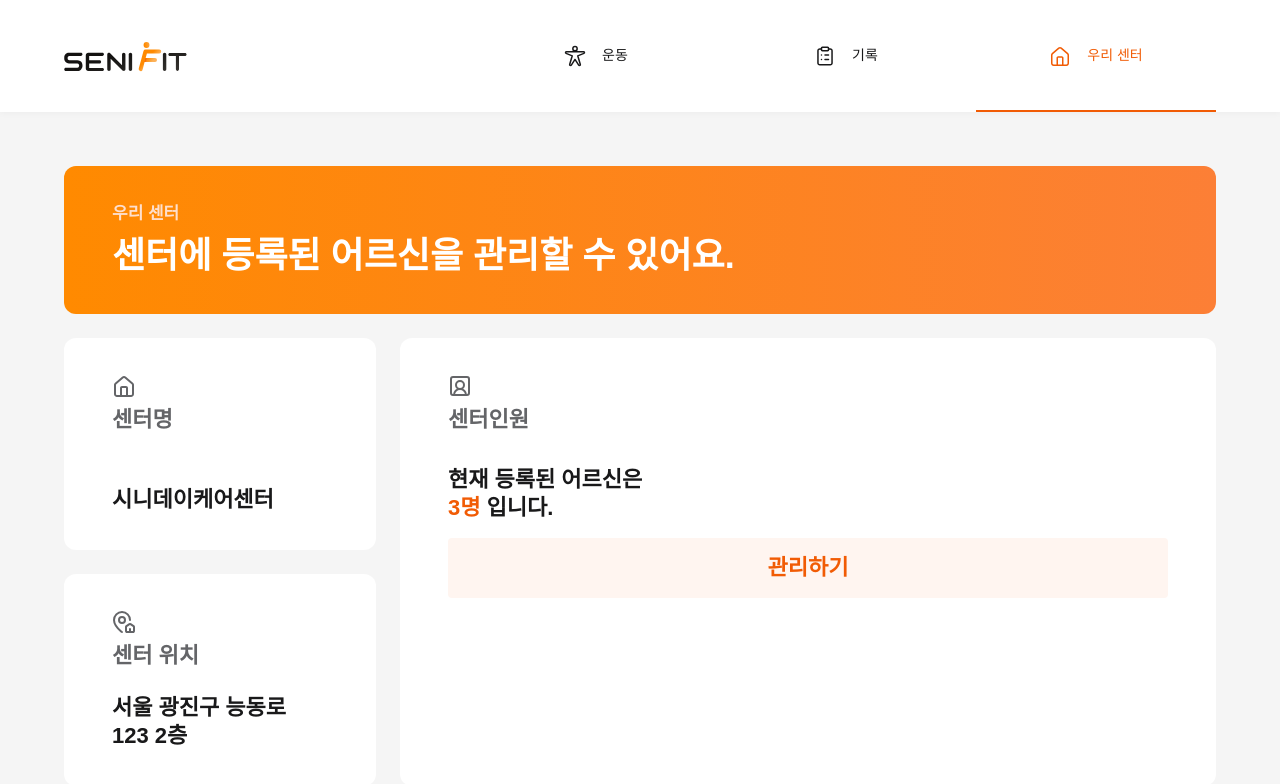
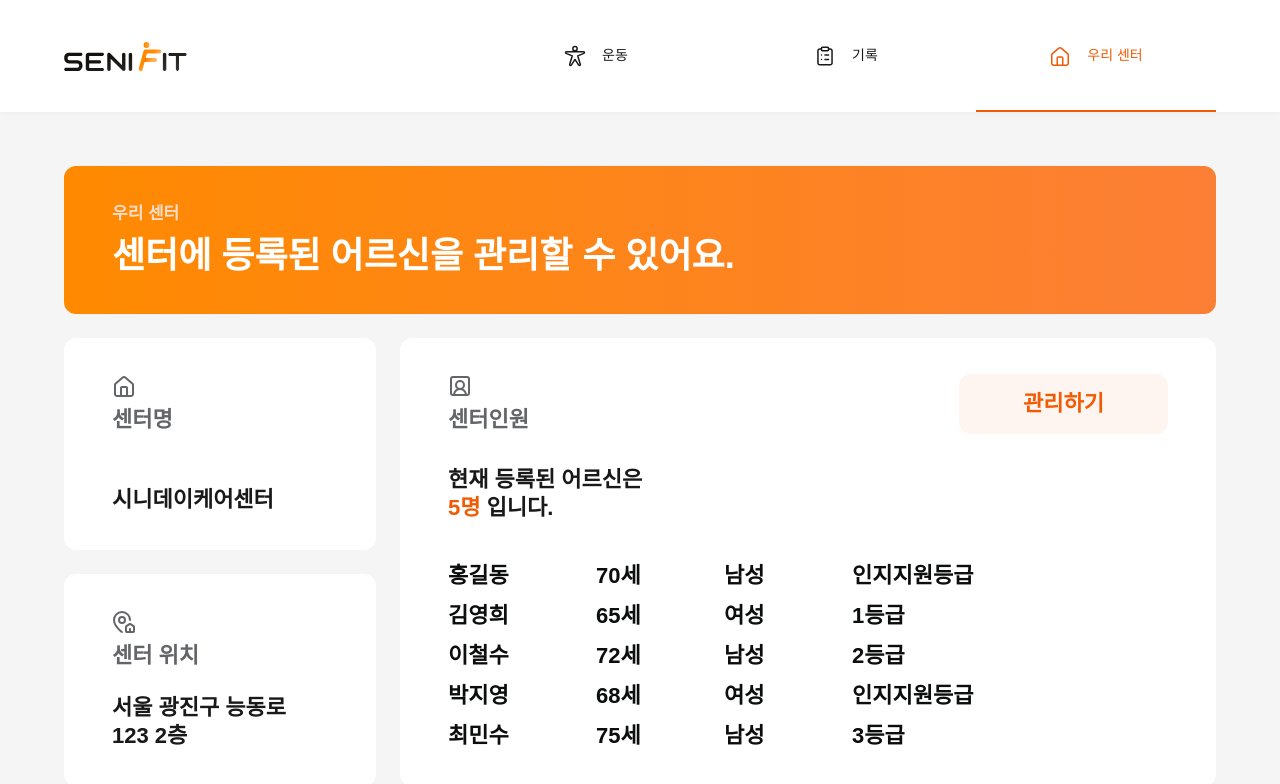
Before and after one commit to Team-Senifit/Web, a Next.js app: page /my-center in a window 1280 px wide. Shown: the top 784 px of the page. Built offline with nearby package versions, Linux system fonts and the light colour scheme; a web font is replaced by a local one.

Commit message:
Design: member info card 반응형 디자인 적용

```diff
--- a/src/app/my-center/page.tsx
+++ b/src/app/my-center/page.tsx
@@ -25,6 +25,20 @@ const memberData: Array<IMember> = [
     name: "이철수",
     age: 72,
     grade: "2등급",
+    gender: "남성",
+  },
+  {
+    id: 4,
+    name: "박지영",
+    age: 68,
+    grade: "인지지원등급",
+    gender: "여성",
+  },
+  {
+    id: 5,
+    name: "최민수",
+    age: 75,
+    grade: "3등급",
     gender: "남성",
   },
 ];
--- a/src/app/my-center/panel/MemberInfoCard.tsx
+++ b/src/app/my-center/panel/MemberInfoCard.tsx
@@ -2,26 +2,48 @@
 
 import { SquareUserRoundIcon } from "@/components/icons";
 import useMedia from "@/hooks/useMedia";
-import { Button, Divider, Grid, Stack, Typography } from "@mui/material";
+import { Button, Grid, Stack, Typography } from "@mui/material";
 import Link from "next/link";
 import React from "react";
 
+const MemberEditButton = () => {
+  const { isPhone } = useMedia();
+  return (
+    <Button
+      variant="text"
+      fullWidth={isPhone}
+      component={Link}
+      href={"/my-center/members"}
+      sx={{
+        bgcolor: "fillVariants.colored",
+        py: 2,
+        px: 8,
+        borderRadius: "0.75rem",
+      }}
+    >
+      <Typography variant={"Heading1"}>관리하기</Typography>
+    </Button>
+  );
+};
+
 const Member = ({ name, age, grade, gender }: IMember) => {
   return (
-    <>
-      <Grid size={4}>
-        <Typography>{name}</Typography>
-      </Grid>
-      <Grid size={2}>
-        <Typography>{age}세</Typography>
-      </Grid>
-      <Grid size={2}>
-        <Typography>{grade}</Typography>
-      </Grid>
-      <Grid size={2}>
-        <Typography>{gender} </Typography>
-      </Grid>
-    </>
+    <Stack direction="row" spacing={[1, 2]} alignItems="center">
+      <Typography variant="Heading1" sx={{ width: ["8rem", "8.25rem"] }}>
+        {name}
+      </Typography>
+      <Stack direction="row" spacing={[2, 9]} alignItems="center">
+        <Typography variant="Heading1" sx={{ width: ["3rem", "3.5rem"] }}>
+          {age}세
+        </Typography>
+        <Typography variant="Heading1" sx={{ width: ["3rem", "3.5rem"] }}>
+          {gender}
+        </Typography>
+        <Typography variant="Heading1" sx={{ width: ["6rem", "8rem"] }}>
+          {grade}
+        </Typography>
+      </Stack>
+    </Stack>
   );
 };
 
@@ -36,25 +58,31 @@ const MemberInfoCard = ({
   return (
     <Stack
       component={"section"}
-      spacing={2}
+      spacing={[2, 0]}
       direction="column"
+      justifyContent={["start", "space-between"]}
       alignItems={"start"}
       sx={{
         bgcolor: "background.paper",
         width: 1,
-        minHeight: ["16.25rem", "28rem"],
+        height: ["16.25rem", "28rem"],
         borderRadius: [0, "0.75rem"],
         px: [3, 6],
         py: [3, 4.5],
       }}
     >
+      <Stack direction="column" spacing={4} width={1}>
+        <Stack
+          direction="row"
+          justifyContent={"space-between"}
+          alignItems="center"
+          width={1}
+        >
           <Stack
             direction={"column"}
             spacing={1}
-        sx={{
-          alignItems: "start",
-          justifyContent: "center",
-        }}
+            alignItems={"start"}
+            justifyContent={"center"}
           >
             <SquareUserRoundIcon
               sx={{ width: 24, height: 24, color: "label.neutral" }}
@@ -67,9 +95,12 @@ const MemberInfoCard = ({
               {"센터인원"}
             </Typography>
           </Stack>
+          {!isPhone && <MemberEditButton />}
+        </Stack>
+
         <Typography
           variant={isPhone ? "Headline1" : "Heading1"}
-        sx={{ color: "label.normal", whiteSpace: "pre-line", pt: 2 }}
+          sx={{ color: "label.normal", whiteSpace: "pre-line" }}
         >
           {"현재 등록된 어르신은\n"}
           <Typography
@@ -79,15 +110,19 @@ const MemberInfoCard = ({
           >{`${count}명 `}</Typography>
           {"입니다."}
         </Typography>
-      <Button
-        variant="text"
-        fullWidth
-        component={Link}
-        href={"/my-center/members"}
-        sx={{ bgcolor: "fillVariants.colored", py: 2, px: 2 }}
-      >
-        <Typography variant={"Heading1"}>관리하기</Typography>
-      </Button>
+      </Stack>
+
+      {isPhone ? (
+        <MemberEditButton />
+      ) : (
+        members.length !== 0 && (
+          <Stack direction="column" spacing={[2, 1.5]}>
+            {members.map((member, index) => (
+              <Member {...member} />
+            ))}
+          </Stack>
+        )
+      )}
     </Stack>
   );
 };
```
Lines whose indentation alone changed are shown as unchanged.
